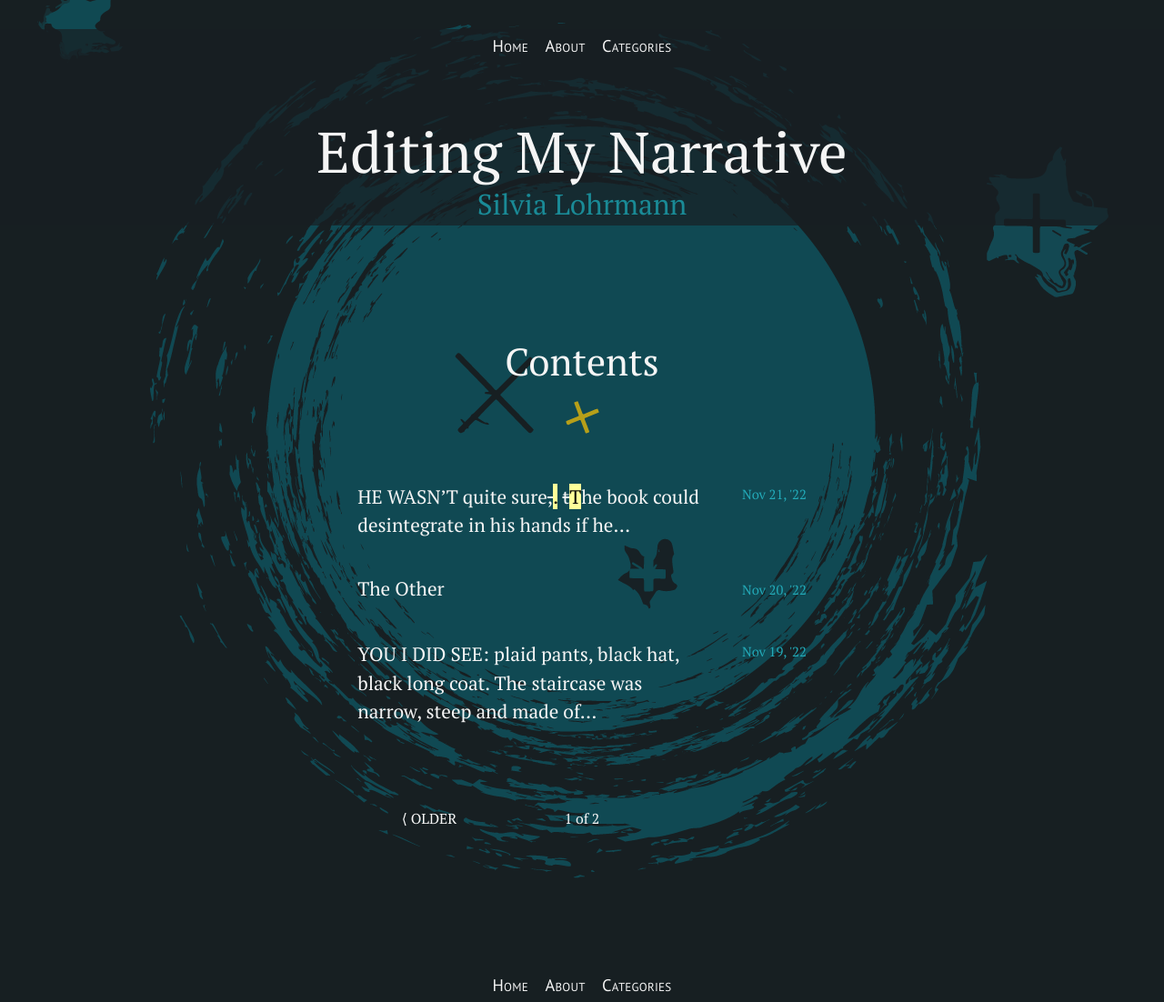
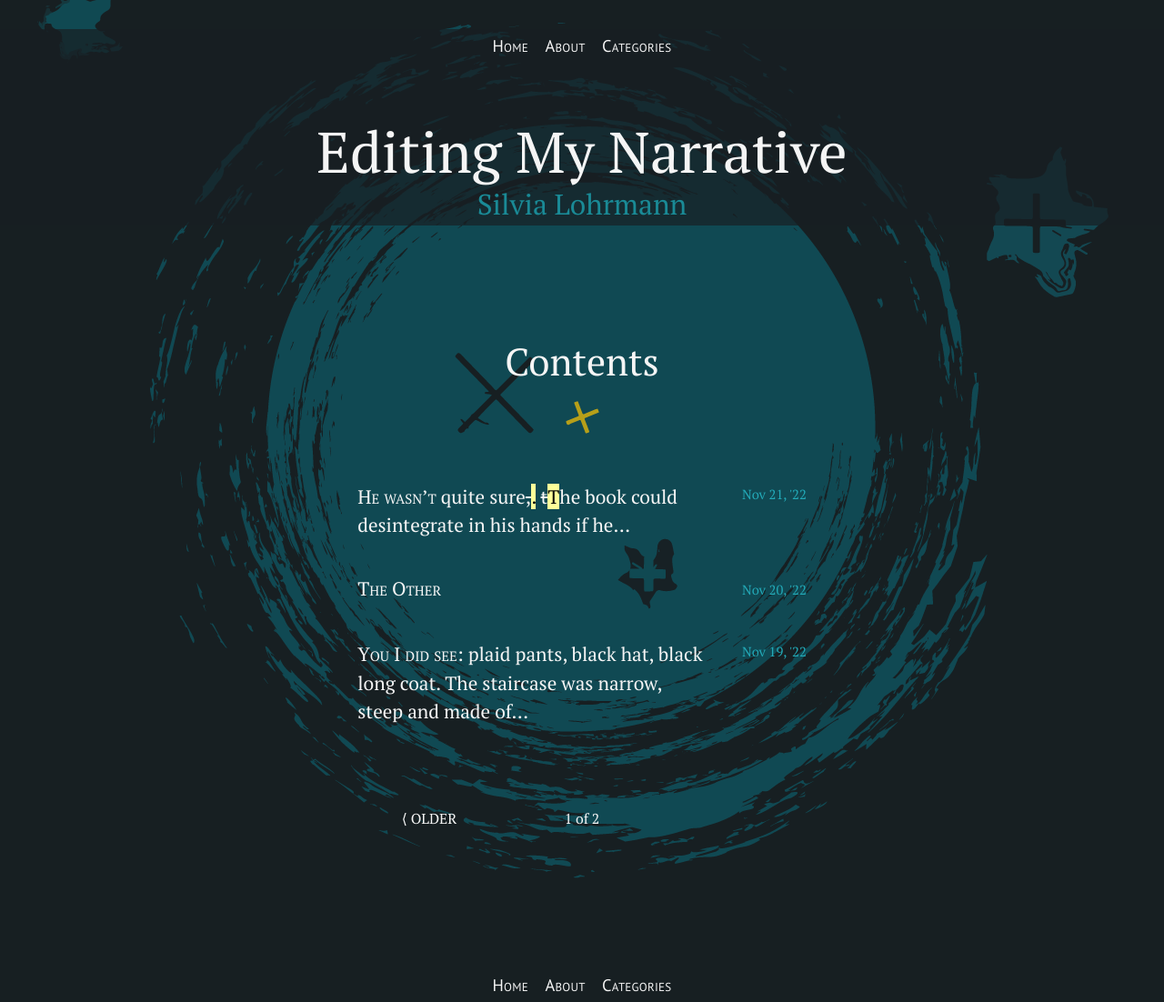
Before and after one commit to silvialohrmann/editorial, a Jekyll site: the page built from index.html, in a window 1280 px wide. Shown: the whole page at 91% size. Built offline with Jekyll 4.4.1, drawn with Linux system fonts in a browser that asks for light colours; the list of posts is cut into pages by our own code.

Commit message:
Update _article.scss

```diff
--- a/_sass/_article.scss
+++ b/_sass/_article.scss
@@ -50,8 +50,8 @@
   }
 }
 
-.first-sentence {
-  text-transform: uppercase;
+.first-sentence, #main > ul > li:nth-child(2) > a > div > h1 {
+  font-variant: small-caps;
 }
 
 .spanish p {
```
